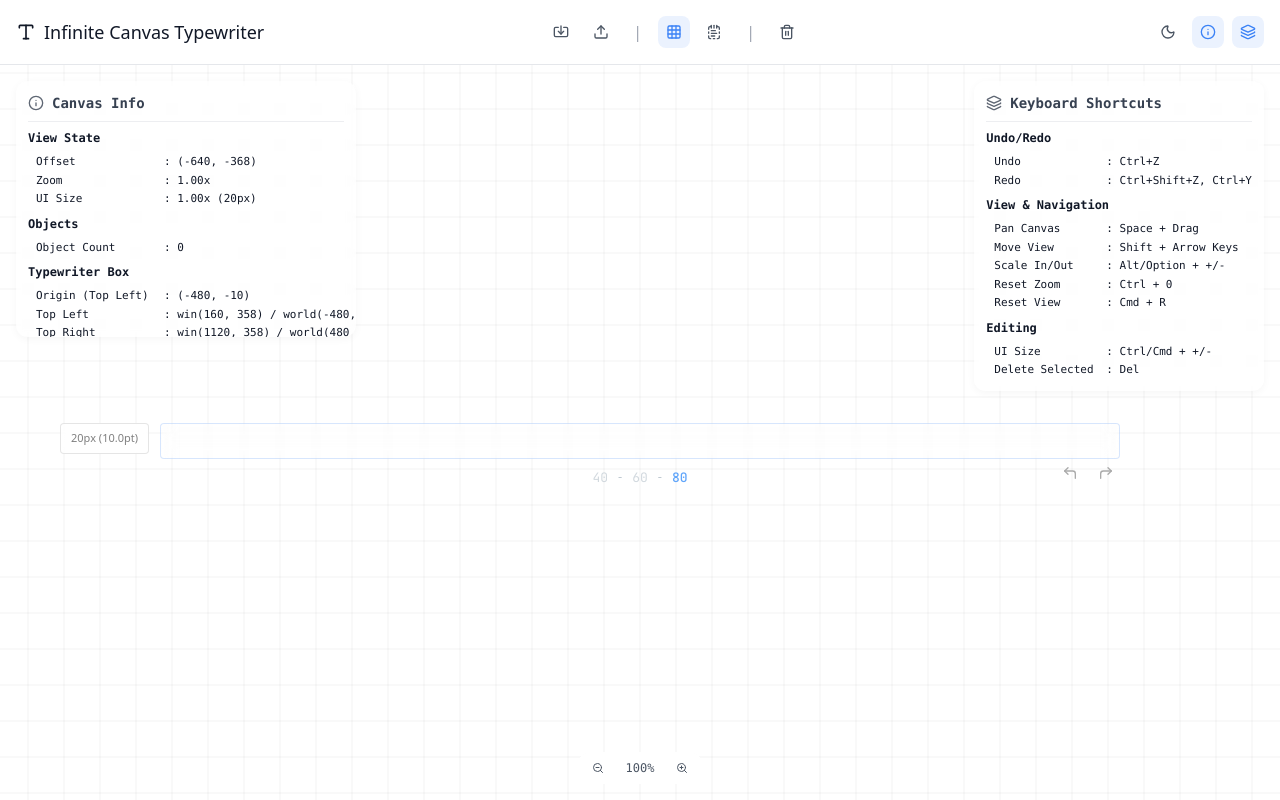
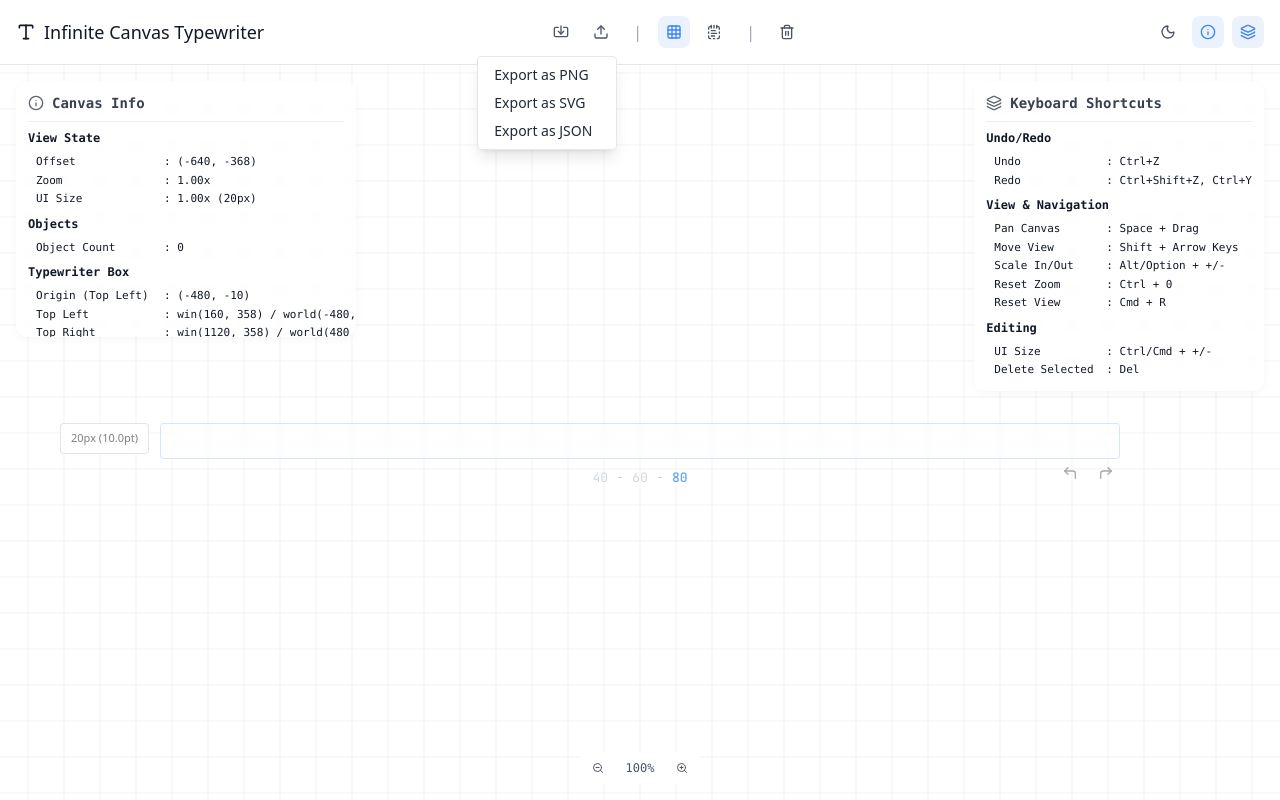
Before and after one commit to notnottype/nntype, a React (Vite) app: page / in a window 1280 px wide. Both pictures are taken after a click on the button 601 px from the left and 32 px from the top of the page. Built offline with nearby package versions, Linux system fonts and the light colour scheme; a web font is replaced by a local one.

Commit message:
fix: Fix export dropdown menu in Infinite Typewriter Canvas. Add options to export as PNG, SVG, and JSON, enhancing user functionality and accessibility for saving work.

```diff
--- a/src/components/InfiniteTypewriterCanvas.tsx
+++ b/src/components/InfiniteTypewriterCanvas.tsx
@@ -1466,6 +1466,7 @@ const InfiniteTypewriterCanvas = () => {
       <Import className="w-4 h-4" />
       <input type="file" accept=".json" onChange={importFile} className="hidden" />
     </label>
+    <div className="relative">
       <button
         onClick={() => setIsExportMenuOpen(!isExportMenuOpen)}
         className={`p-2 rounded-lg transition-colors ${
@@ -1477,6 +1478,14 @@ const InfiniteTypewriterCanvas = () => {
       >
         <Upload className="w-4 h-4" />
       </button>
+      {isExportMenuOpen && (
+        <div className={`export-dropdown absolute right-0 mt-2 min-w-[140px] rounded shadow-lg z-50 p-1 ${theme === 'dark' ? 'bg-gray-900 border border-gray-700' : 'bg-white border border-gray-200'}`}>
+          <button onClick={exportAsPNG} className={`block w-full text-left px-3 py-1 rounded hover:bg-blue-50 dark:hover:bg-gray-800 text-sm ${theme === 'dark' ? 'text-gray-100' : 'text-gray-800'}`}>Export as PNG</button>
+          <button onClick={exportAsSVG} className={`block w-full text-left px-3 py-1 rounded hover:bg-blue-50 dark:hover:bg-gray-800 text-sm ${theme === 'dark' ? 'text-gray-100' : 'text-gray-800'}`}>Export as SVG</button>
+          <button onClick={exportAsJSON} className={`block w-full text-left px-3 py-1 rounded hover:bg-blue-50 dark:hover:bg-gray-800 text-sm ${theme === 'dark' ? 'text-gray-100' : 'text-gray-800'}`}>Export as JSON</button>
+        </div>
+      )}
+    </div>
     <div className="border-l h-6 mx-2" />
     {/* 보기/설정 관련 */}
     <button
@@ -1662,7 +1671,7 @@ const InfiniteTypewriterCanvas = () => {
           </h1>
         </div>
         {/* 중앙: 파일/도구/삭제 */}
-        <div className="flex items-center gap-2 justify-center flex-1">
+        <div className="flex items-center gap-2 justify-center flex-1 relative">
           {/* 파일 관련 */}
           <label className={`p-2 rounded-lg transition-colors cursor-pointer ${
             theme === 'dark'
@@ -1672,6 +1681,7 @@ const InfiniteTypewriterCanvas = () => {
             <Import className="w-4 h-4" />
             <input type="file" accept=".json" onChange={importFile} className="hidden" />
           </label>
+          <div className="relative">
             <button
               onClick={() => setIsExportMenuOpen(!isExportMenuOpen)}
               className={`p-2 rounded-lg transition-colors ${
@@ -1683,6 +1693,14 @@ const InfiniteTypewriterCanvas = () => {
             >
               <Upload className="w-4 h-4" />
             </button>
+            {isExportMenuOpen && (
+              <div className={`export-dropdown absolute right-0 mt-2 min-w-[140px] rounded shadow-lg z-50 p-1 ${theme === 'dark' ? 'bg-gray-900 border border-gray-700' : 'bg-white border border-gray-200'}`}>
+                <button onClick={exportAsPNG} className={`block w-full text-left px-3 py-1 rounded hover:bg-blue-50 dark:hover:bg-gray-800 text-sm ${theme === 'dark' ? 'text-gray-100' : 'text-gray-800'}`}>Export as PNG</button>
+                <button onClick={exportAsSVG} className={`block w-full text-left px-3 py-1 rounded hover:bg-blue-50 dark:hover:bg-gray-800 text-sm ${theme === 'dark' ? 'text-gray-100' : 'text-gray-800'}`}>Export as SVG</button>
+                <button onClick={exportAsJSON} className={`block w-full text-left px-3 py-1 rounded hover:bg-blue-50 dark:hover:bg-gray-800 text-sm ${theme === 'dark' ? 'text-gray-100' : 'text-gray-800'}`}>Export as JSON</button>
+              </div>
+            )}
+          </div>
           {/* 구분선 */}
           <span className="mx-2 text-gray-400 select-none">|</span>
           {/* 도구 관련 */}
```
Lines whose indentation alone changed are shown as unchanged.
